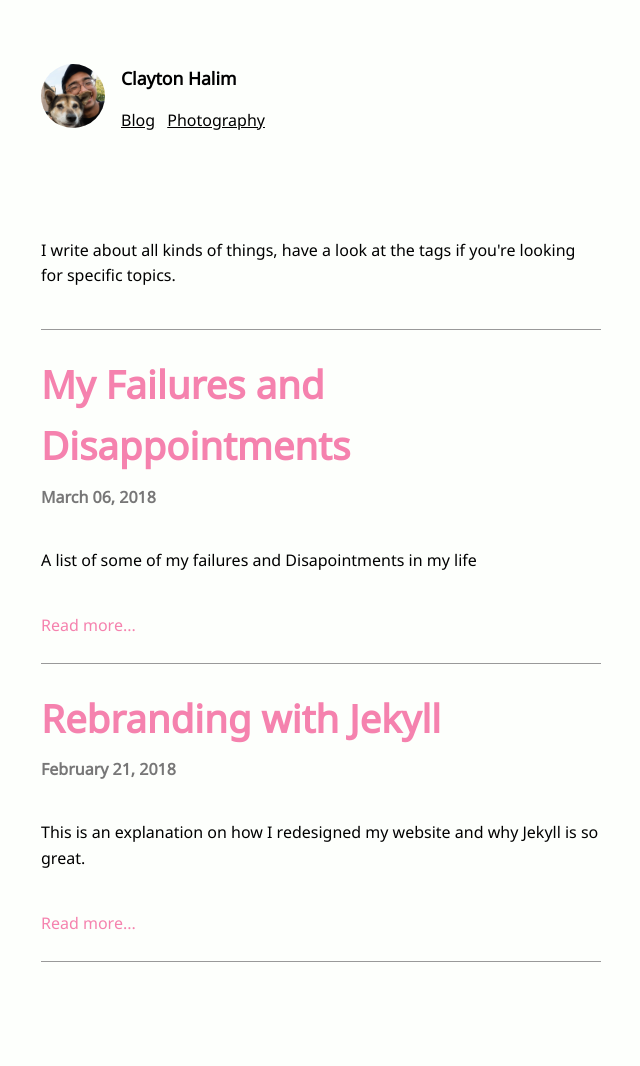
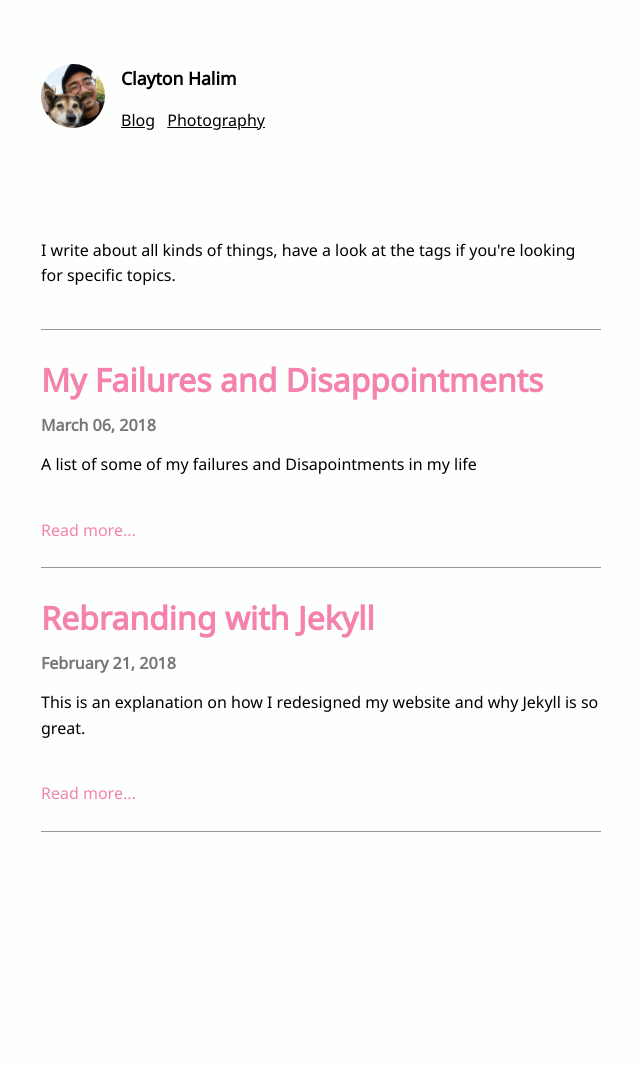
Before and after one commit to clayton-halim/clayton-halim.github.io, a Jekyll site: the page built from blog.html, in a window 1280 px wide. Shown: the whole page, without its empty margins (319-959 px from the left). Built offline with Jekyll 4.4.1, drawn with Linux system fonts in a browser that asks for light colours; nearby versions of some CDN libraries; after the commit the page ends 936 px from its top, so only the background shows below that.

Commit message:
Make blog title smaller

```diff
--- a/assets/css/style.css
+++ b/assets/css/style.css
@@ -13,6 +13,7 @@
 
 body {
     background-color: var(--background);
+    font-family: "noto sans";
 }
 
 p {
@@ -108,12 +109,8 @@ a:hover {
 }
 
 .blog-title {
-    font-size: 2.4em;
+    font-size: 2em;
     margin: 0;
-}
-
-body {
-    font-family: "noto sans";
 }
 
 #blog-listing {
--- a/blog.html
+++ b/blog.html
@@ -7,8 +7,8 @@ layout: main
 <hr>
 <ul id="blog-listing">
     {% for post in site.posts %}
-        <h5 class="blog-title"><a class="accent" href="{{ post.url }}">{{ post.title }}</a></h5>
-        <h6 class="blog-date">{{ post.date | date: "%B %d, %Y" }}</h6>
+        <h1 class="blog-title"><a class="accent" href="{{ post.url }}">{{ post.title }}</a></h1>
+        <h2 class="blog-date">{{ post.date | date: "%B %d, %Y" }}</h2>
         <p>{{ post.excerpt | remove: '<p>' | remove: '</p>' }}</p>
         <a class="accent read-more" href="{{ post.url }}">Read more...</a>
         <hr>
```
